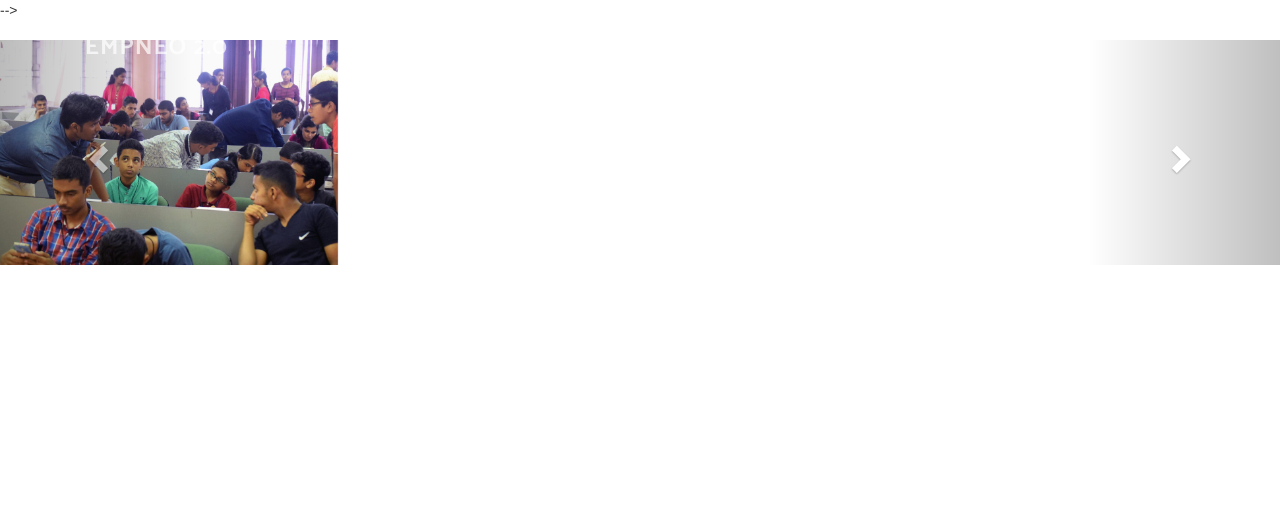
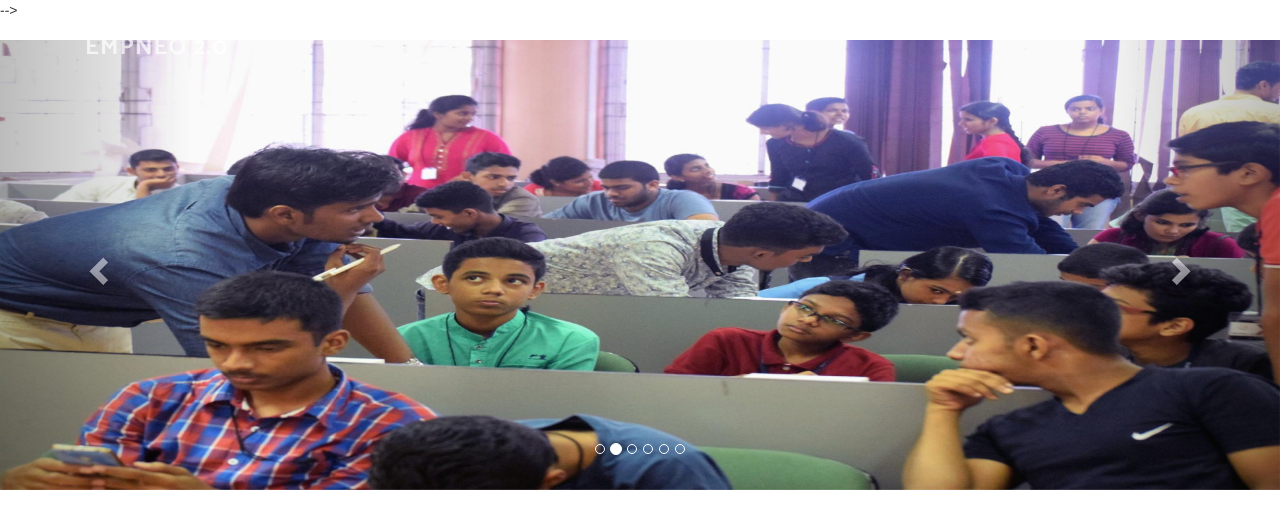
Before and after one commit to IEEEMEC/empneo, a Jekyll site: the page built from index.html, in a window 1280 px wide and 900 px high. Shown: the top 529 px of the window. Built offline with Jekyll 4.4.1, drawn with Linux system fonts in a browser that asks for light colours; nearby versions of some CDN libraries; some web fonts are replaced; the list of posts is cut into pages by our own code.

Commit message:
carousel rescaled

```diff
--- a/_includes/header.html
+++ b/_includes/header.html
@@ -54,18 +54,17 @@
 .button:hover span:after {
   opacity: 1;
   right: 0;
+
 }
+#carousel img {
+
+width: 100%;
+
+height: 450px;
+
+max-height: 450px;
 
 
-#carousel img {
-
-width: auto;
-
-height: 225px;
-
-max-height: 225px;
-
-}
 </style>
 <header>
 <div><br></div>
```
